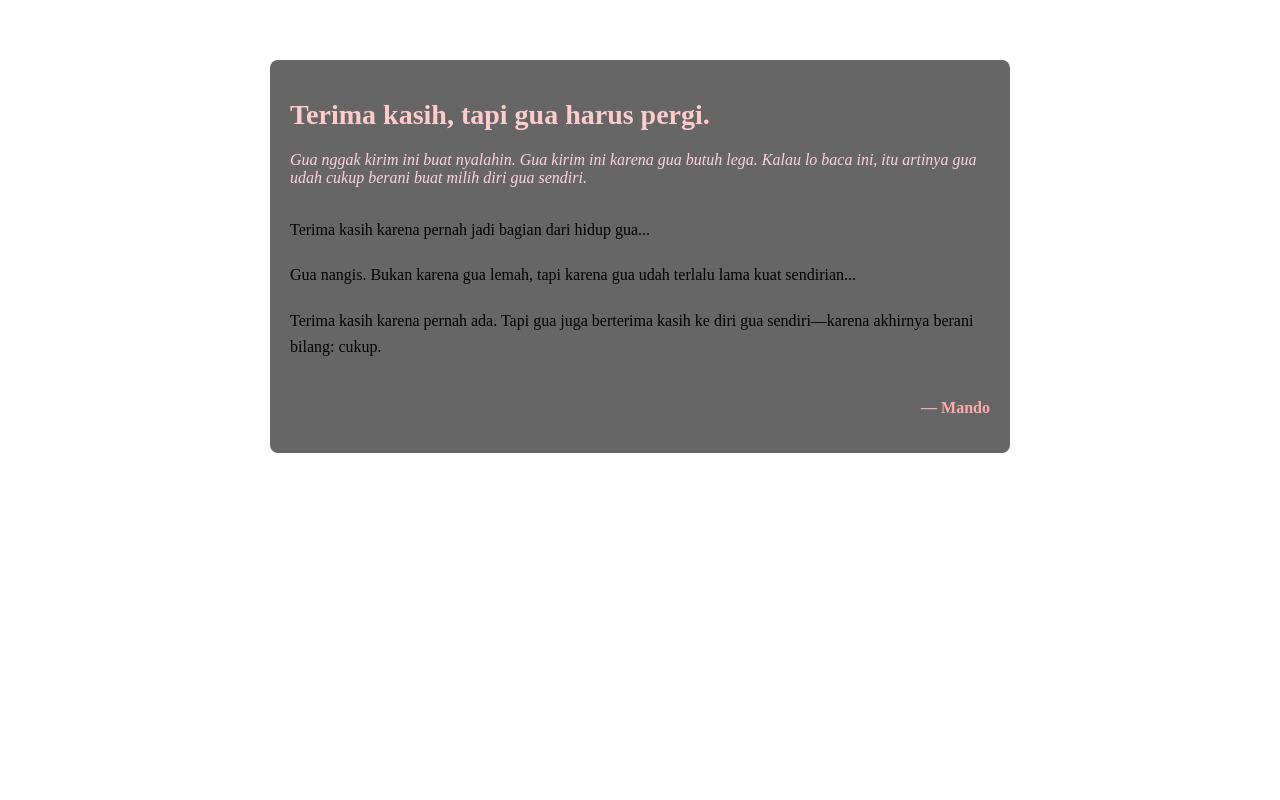
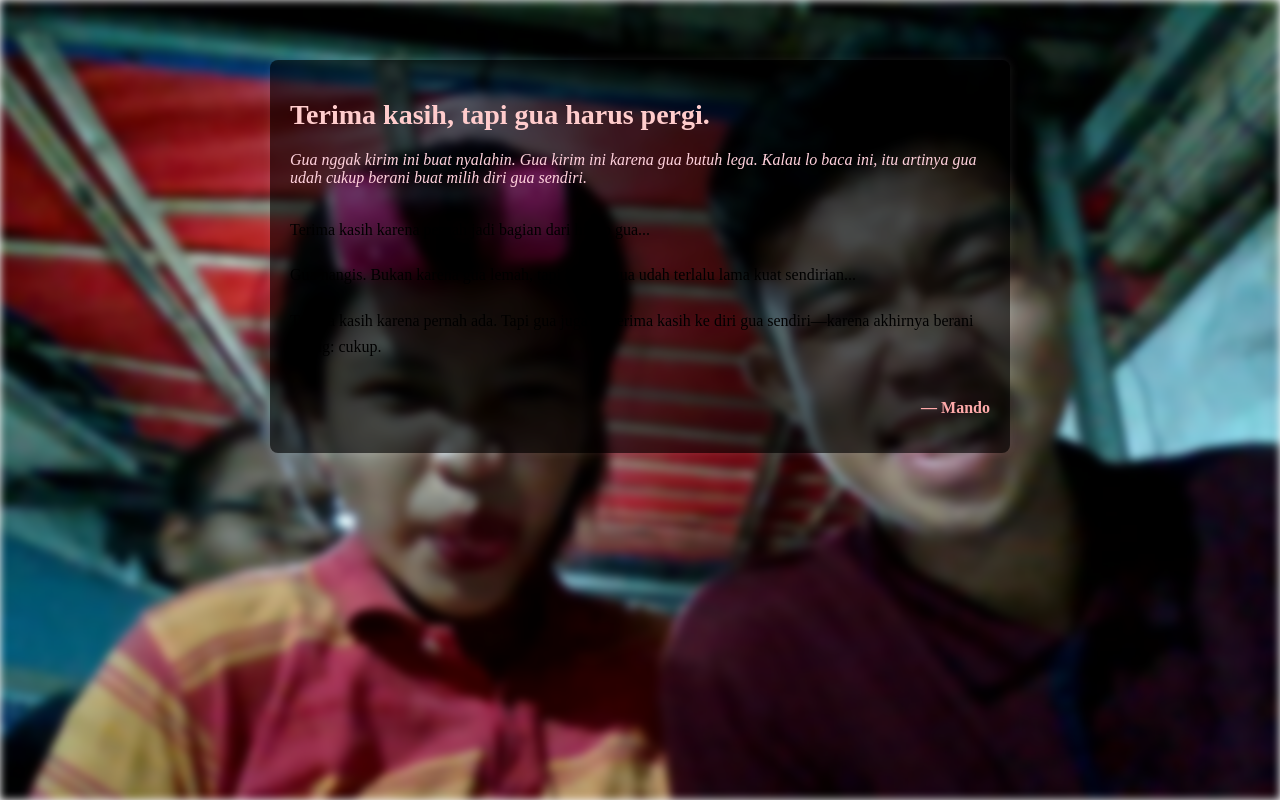
Before and after one commit to armandoXITKJ/surat-dari-mando, a plain HTML site: page Create index.html in a window 1280 px wide. Drawn offline with Linux system fonts and the light colour scheme.

Commit message:
Update style.css

```diff
--- a/style.css
+++ b/style.css
@@ -3,7 +3,7 @@ body::before {
   position: fixed;
   top: 0; left: 0;
   width: 100%; height: 100%;
-  background-image: url("WIN_20250904_21_47_40_Pro.jpg");
+  background-image: url("bg-mando.jpg");
   background-size: cover;
   background-position: center;
   background-repeat: no-repeat;
```
